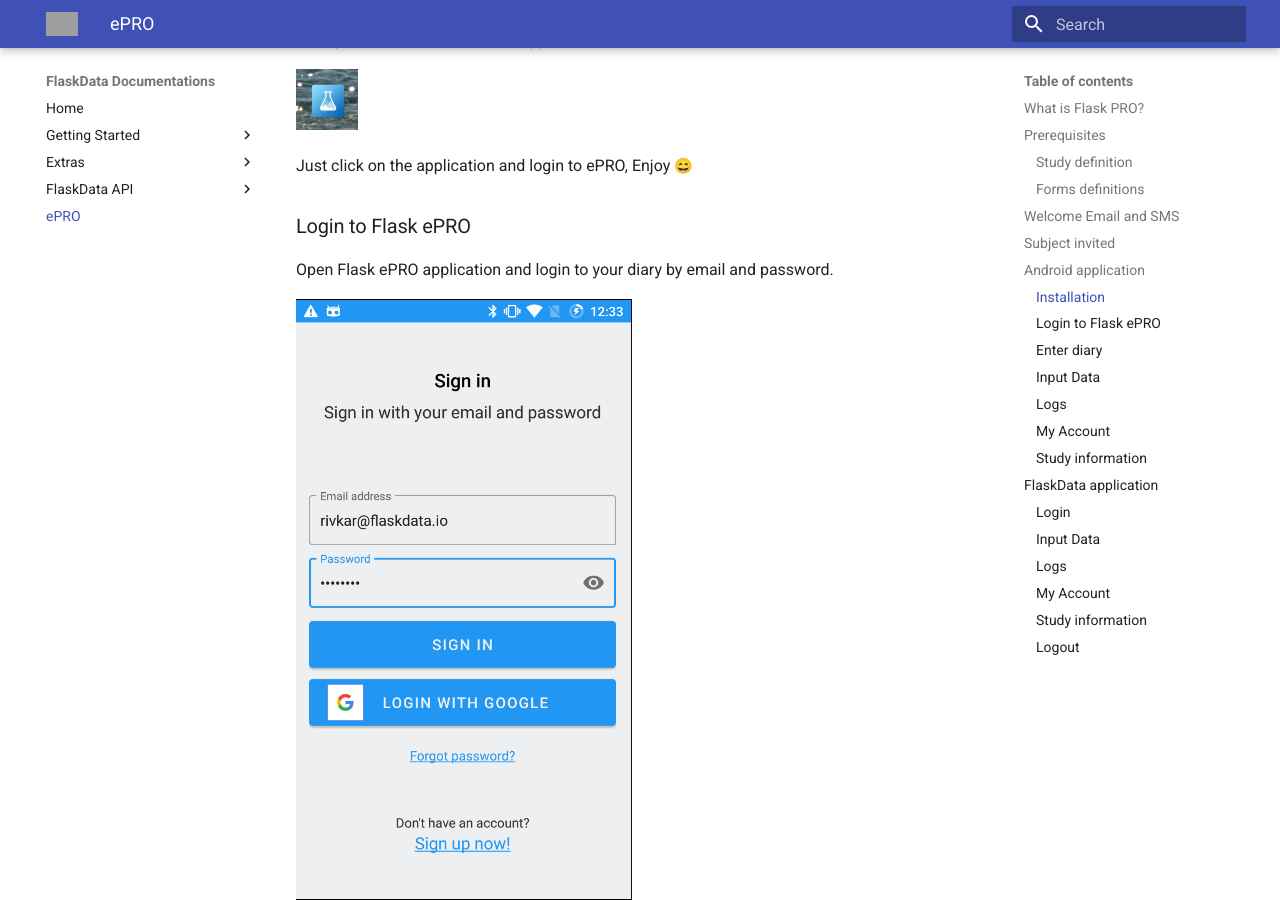
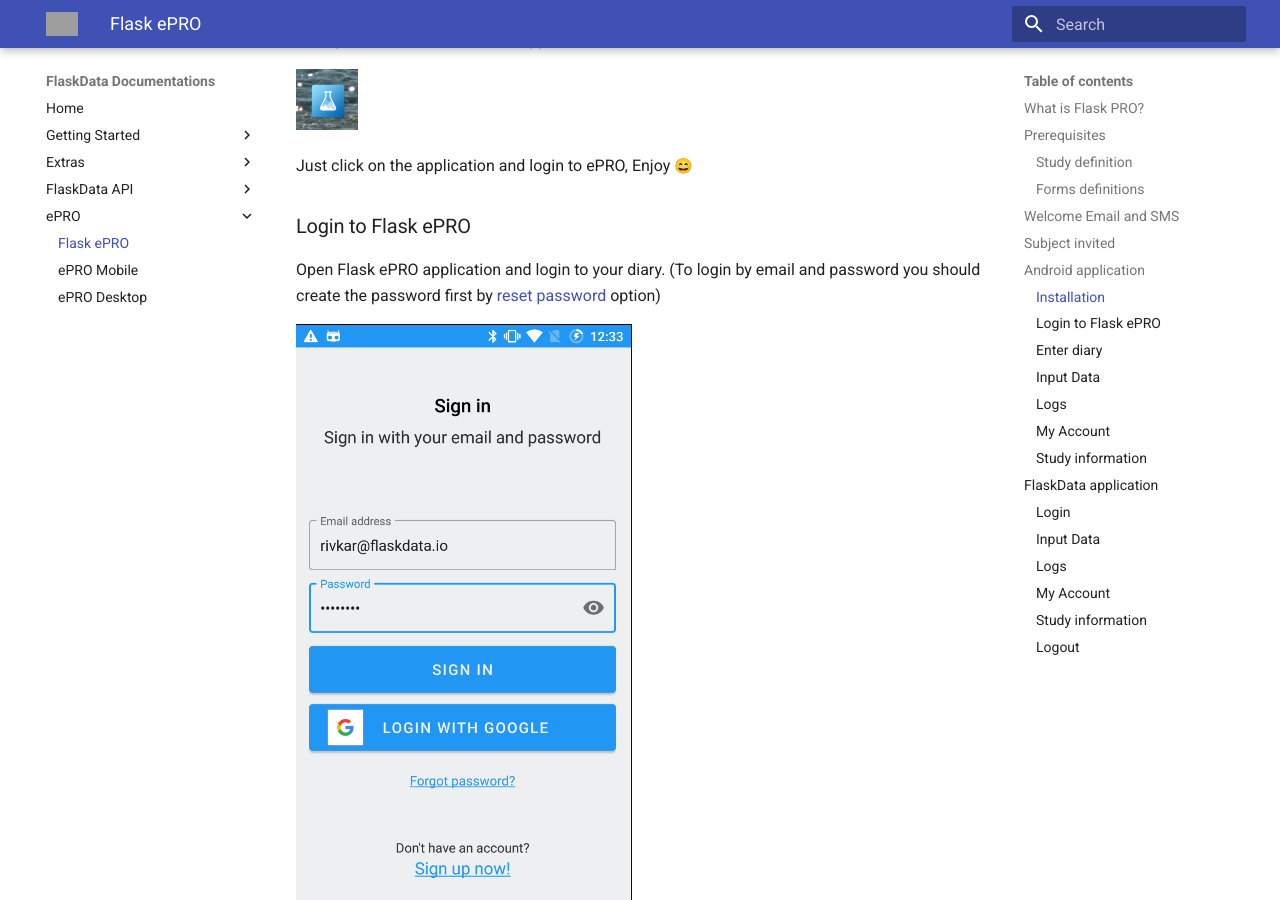
Before and after one commit to onlyjazz/flask-docs, an MkDocs documentation site: the page built from docs/epro.md, in a window 1280 px wide and 900 px high, scrolled down 5318 px. Built offline with MkDocs 1.6.1 and Material for MkDocs 9.7.7, drawn with Linux system fonts in a browser that asks for light colours; emoji names are drawn with the system emoji font; some of the changed text lies outside the part shown; grey boxes are pictures that could not be loaded.

```diff
--- a/docs/epro.md
+++ b/docs/epro.md
@@ -80,7 +80,7 @@ After patient install Flask ePRO application he will see the Flask ePRO icon
 Just click on the application and login to ePRO, Enjoy :smile:
 
 ###Login to Flask ePRO
-Open Flask ePRO application and login to your diary by email and password.
+Open Flask ePRO application and login to your diary. (To login by email and password you should create the password first by [reset password](./epro_mobile.md#first-login-with-email-and-password) option)
 
 ![Screenshot](img/epro/app_login.PNG)
 
@@ -157,6 +157,8 @@ If subject cannot use [Flask ePRO](#android-application) android application he/
 
 It's less beautiful but works great. :+1:
 
+In any case in such a case that the phone does not support Android it is better for the patient to use his desktop.
+
 ###Login
 Patient should login to FlaskData ePRO URL (https://epro.flaskdata.io)
 
--- a/mkdocs.yml
+++ b/mkdocs.yml
@@ -20,7 +20,10 @@ nav:
   - FlaskData API:
     - API Introduction: api_introduction.md
     - API Flows: apiflows.md
-  - ePRO : epro.md
+  - ePRO :
+      - Flask ePRO: epro.md
+      - ePRO Mobile: epro_mobile.md
+      - ePRO Desktop: epro_desktop.md
 theme:
   name: 'material'
   logo: 'img/logo.PNG'
```
Also changed, not shown: docs/epro_desktop.md (added, +15 -0 lines), docs/epro_mobile.md (added, +32 -0 lines), docs/first_study.md (+1 -1 lines), docs/manage_subjects.md (+4 -0 lines).
